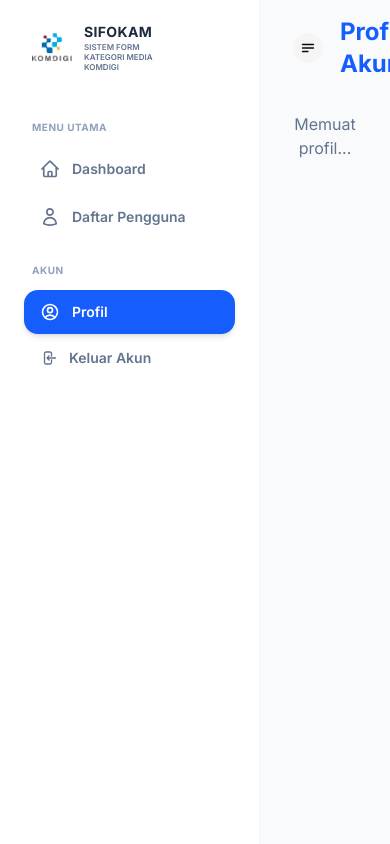
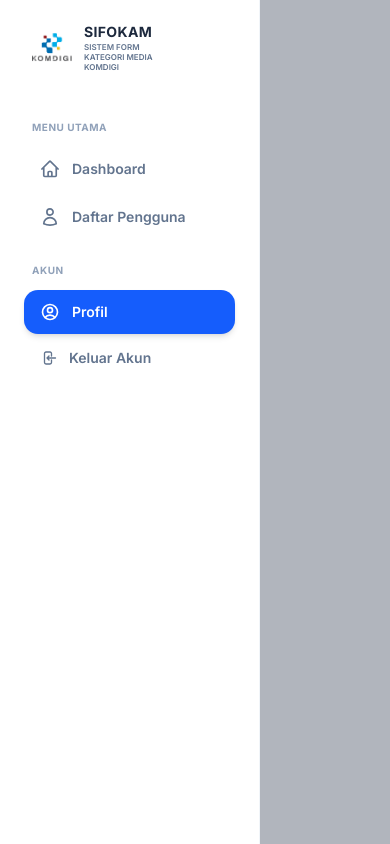
Before and after one commit to Shasauri/Project-Magang-Kominfo, a Next.js app: page /admin/profil in a window 390 px wide. Built offline with nearby package versions, Linux system fonts and the light colour scheme; no server answers; sample sign-in values are in the browser's storage.

Commit message:
Perbaikan layout header dan sidebar agar responsif pada tampilan mobile

```diff
--- a/src/app/admin/layout.tsx
+++ b/src/app/admin/layout.tsx
@@ -107,8 +107,16 @@
 
   return (
     <div className="flex h-screen w-full bg-slate-50 font-sans overflow-hidden relative">
+      {isSidebarOpen && (
+        <button
+          type="button"
+          aria-label="Tutup sidebar"
+          onClick={() => setIsSidebarOpen(false)}
+          className="fixed inset-0 z-30 bg-slate-900/30 lg:hidden"
+        />
+      )}
       {/* ================= SIDEBAR KIRI ================= */}
-      <aside className={`bg-white border-r border-slate-100 flex flex-col shrink-0 h-full transition-all duration-300 ${isSidebarOpen ? "w-[260px]" : "w-0 overflow-hidden"}`}>
+      <aside className={`fixed inset-y-0 left-0 z-40 flex w-[260px] shrink-0 flex-col border-r border-slate-100 bg-white transition-all duration-300 lg:relative lg:z-auto ${isSidebarOpen ? "translate-x-0 lg:w-[260px]" : "-translate-x-full lg:translate-x-0 lg:w-0 lg:overflow-hidden"}`}>
 
         {/* Logo Area */}
         <div className="h-24 flex items-center px-8 border-b border-transparent shrink-0">
@@ -139,6 +147,7 @@
                     ? "bg-blue-600 text-white shadow-md"
                     : "text-slate-500 hover:bg-slate-50 hover:text-slate-700"
                 }`}
+                  onClick={() => setIsSidebarOpen(false)}
               >
                 <svg xmlns="http://www.w3.org/2000/svg" fill="none" viewBox="0 0 24 24" strokeWidth={2} stroke="currentColor" className="w-5 h-5"><path strokeLinecap="round" strokeLinejoin="round" d="m2.25 12 8.954-8.955c.44-.439 1.152-.439 1.591 0L21.75 12M4.5 9.75v10.125c0 .621.504 1.125 1.125 1.125H9.75v-4.875c0-.621.504-1.125 1.125-1.125h2.25c.621 0 1.125.504 1.125 1.125V21h4.125c.621 0 1.125-.504 1.125-1.125V9.75M8.25 21h8.25" /></svg>
                 Dashboard
@@ -151,6 +160,7 @@
                     ? "bg-blue-600 text-white shadow-md"
                     : "text-slate-500 hover:bg-slate-50 hover:text-slate-700"
                 }`}
+                  onClick={() => setIsSidebarOpen(false)}
               >
                 <svg xmlns="http://www.w3.org/2000/svg" fill="none" viewBox="0 0 24 24" strokeWidth={2} stroke="currentColor" className="w-5 h-5"><path strokeLinecap="round" strokeLinejoin="round" d="M15.75 6a3.75 3.75 0 1 1-7.5 0 3.75 3.75 0 0 1 7.5 0ZM4.501 20.118a7.5 7.5 0 0 1 14.998 0A17.933 17.933 0 0 1 12 21.75c-2.676 0-5.216-.584-7.499-1.632Z" /></svg>
                 Daftar Pengguna
@@ -169,6 +179,7 @@
                     ? "bg-blue-600 text-white shadow-md"
                     : "text-slate-500 hover:bg-slate-50 hover:text-slate-700"
                 }`}
+                  onClick={() => setIsSidebarOpen(false)}
               >
                 <svg xmlns="http://www.w3.org/2000/svg" fill="none" viewBox="0 0 24 24" strokeWidth={2} stroke="currentColor" className="w-5 h-5"><path strokeLinecap="round" strokeLinejoin="round" d="M17.982 18.725A7.488 7.488 0 0 0 12 15.75a7.488 7.488 0 0 0-5.982 2.975m11.963 0a9 9 0 1 0-11.963 0m11.963 0A8.966 8.966 0 0 1 12 21a8.966 8.966 0 0 1-5.982-2.275M15 9.75a3 3 0 1 1-6 0 3 3 0 0 1 6 0Z" /></svg>
                 Profil
@@ -176,7 +187,7 @@
 
               {/* Tombol memicu Pop-Up dengan gaya latar merah sesuai gambar terbaru */}
               <Button
-                onClick={() => setIsLogoutModalOpen(true)}
+                onClick={() => { setIsSidebarOpen(false); setIsLogoutModalOpen(true); }}
                 variant="ghost"
                 className="mt-1 flex w-full items-center justify-start gap-3 rounded-xl px-4 py-3 text-left text-sm font-semibold text-slate-500 hover:bg-red-600 hover:text-white"
               >
@@ -193,7 +204,7 @@
       <div className="flex-1 min-w-0 flex flex-col h-full overflow-hidden">
 
         {/* Topbar */}
-        <header className="h-24 px-8 flex items-center shrink-0">
+        <header className="flex h-20 shrink-0 items-center px-4 sm:h-24 sm:px-6 lg:px-8">
           <div className="flex items-center gap-4">
             <Button
               variant="ghost"
@@ -206,7 +217,7 @@
             >
               <svg xmlns="http://www.w3.org/2000/svg" fill="none" viewBox="0 0 24 24" strokeWidth={2} stroke="currentColor" className="w-6 h-6"><path strokeLinecap="round" strokeLinejoin="round" d="M3.75 6.75h16.5M3.75 12h16.5m-16.5 5.25H12" /></svg>
             </Button>
-            <h1 className="text-2xl font-bold text-blue-600">{getPageTitle()}</h1>
+            <h1 className="text-lg font-bold text-blue-600 sm:text-2xl">{getPageTitle()}</h1>
           </div>
         </header>
 
--- a/src/app/pelapor/layout.tsx
+++ b/src/app/pelapor/layout.tsx
@@ -104,8 +104,16 @@
 
   return (
     <div className="flex h-screen w-full bg-slate-50 font-sans overflow-hidden relative">
+      {isSidebarOpen && (
+        <button
+          type="button"
+          aria-label="Tutup sidebar"
+          onClick={() => setIsSidebarOpen(false)}
+          className="fixed inset-0 z-30 bg-slate-900/30 lg:hidden"
+        />
+      )}
       {/* SIDEBAR KIRI (Dibuat dinamis lebarnya berdasarkan state isSidebarOpen) */}
-      <aside className={`bg-white border-r border-slate-100 flex flex-col shrink-0 h-full transition-all duration-300 ${isSidebarOpen ? "w-[260px]" : "w-0 overflow-hidden"}`}>
+      <aside className={`fixed inset-y-0 left-0 z-40 flex w-[260px] shrink-0 flex-col border-r border-slate-100 bg-white transition-all duration-300 lg:relative lg:z-auto ${isSidebarOpen ? "translate-x-0 lg:w-[260px]" : "-translate-x-full lg:translate-x-0 lg:w-0 lg:overflow-hidden"}`}>
         <div className="h-24 flex items-center px-8 border-b border-transparent shrink-0 whitespace-nowrap">
           <div className="flex items-center gap-3">
             <div className="relative w-10 h-10 flex-shrink-0">
@@ -131,6 +139,7 @@
                     ? "bg-blue-600 text-white shadow-md"
                     : "text-slate-500 hover:bg-slate-50 hover:text-slate-700"
                 }`}
+                  onClick={() => setIsSidebarOpen(false)}
               >
                 <svg xmlns="http://www.w3.org/2000/svg" fill="none" viewBox="0 0 24 24" strokeWidth={2} stroke="currentColor" className="w-5 h-5"><path strokeLinecap="round" strokeLinejoin="round" d="m2.25 12 8.954-8.955c.44-.439 1.152-.439 1.591 0L21.75 12M4.5 9.75v10.125c0 .621.504 1.125 1.125 1.125H9.75v-4.875c0-.621.504-1.125 1.125-1.125h2.25c.621 0 1.125.504 1.125 1.125V21h4.125c.621 0 1.125-.504 1.125-1.125V9.75M8.25 21h8.25" /></svg>
                 Dashboard
@@ -148,13 +157,14 @@
                     ? "bg-blue-600 text-white shadow-md"
                     : "text-slate-500 hover:bg-slate-50 hover:text-slate-700"
                 }`}
+                  onClick={() => setIsSidebarOpen(false)}
               >
                 <svg xmlns="http://www.w3.org/2000/svg" fill="none" viewBox="0 0 24 24" strokeWidth={2} stroke="currentColor" className="w-5 h-5"><path strokeLinecap="round" strokeLinejoin="round" d="M17.982 18.725A7.488 7.488 0 0 0 12 15.75a7.488 7.488 0 0 0-5.982 2.975m11.963 0a9 9 0 1 0-11.963 0m11.963 0A8.966 8.966 0 0 1 12 21a8.966 8.966 0 0 1-5.982-2.275M15 9.75a3 3 0 1 1-6 0 3 3 0 0 1 6 0Z" /></svg>
                 Profil
               </Link>
 
               <Button
-                onClick={() => setIsLogoutModalOpen(true)}
+                onClick={() => { setIsSidebarOpen(false); setIsLogoutModalOpen(true); }}
                 variant="ghost"
                 className="mt-1 flex w-full items-center justify-start gap-3 rounded-xl bg-[#D65F64] px-4 py-3 text-left text-sm font-semibold text-white shadow-sm hover:bg-red-600 hover:text-white"
               >
@@ -168,7 +178,7 @@
 
       {/* KONTEN UTAMA */}
       <div className="flex-1 min-w-0 flex flex-col h-full overflow-hidden">
-        <header className="h-24 px-8 flex items-center justify-between shrink-0">
+        <header className="flex h-20 shrink-0 items-center justify-between px-4 sm:h-24 sm:px-6 lg:px-8">
           <div className="flex items-center gap-4">
             {/* TOMBOL TOGGLE DIHUBUNGKAN KE STATE */}
             <Button
@@ -181,11 +191,11 @@
             >
               <svg xmlns="http://www.w3.org/2000/svg" fill="none" viewBox="0 0 24 24" strokeWidth={2} stroke="currentColor" className="w-6 h-6"><path strokeLinecap="round" strokeLinejoin="round" d="M3.75 6.75h16.5M3.75 12h16.5m-16.5 5.25H12" /></svg>
             </Button>
-            <h1 className="text-2xl font-bold text-blue-600">{getPageTitle()}</h1>
+            <h1 className="text-lg font-bold text-blue-600 sm:text-2xl">{getPageTitle()}</h1>
           </div>
 
-          <div className="flex items-center gap-3 bg-slate-100/80 px-4 py-2 rounded-full border border-slate-200">
-            <div className="flex flex-col text-right">
+          <div className="flex items-center gap-2 rounded-full border border-slate-200 bg-slate-100/80 px-2 py-1.5 sm:gap-3 sm:px-4 sm:py-2">
+            <div className="hidden flex-col text-right sm:flex">
               <span className="text-xs font-bold text-blue-600">{userName}</span>
               <span className="text-[10px] text-slate-500 font-medium">Pelapor</span>
             </div>
```
